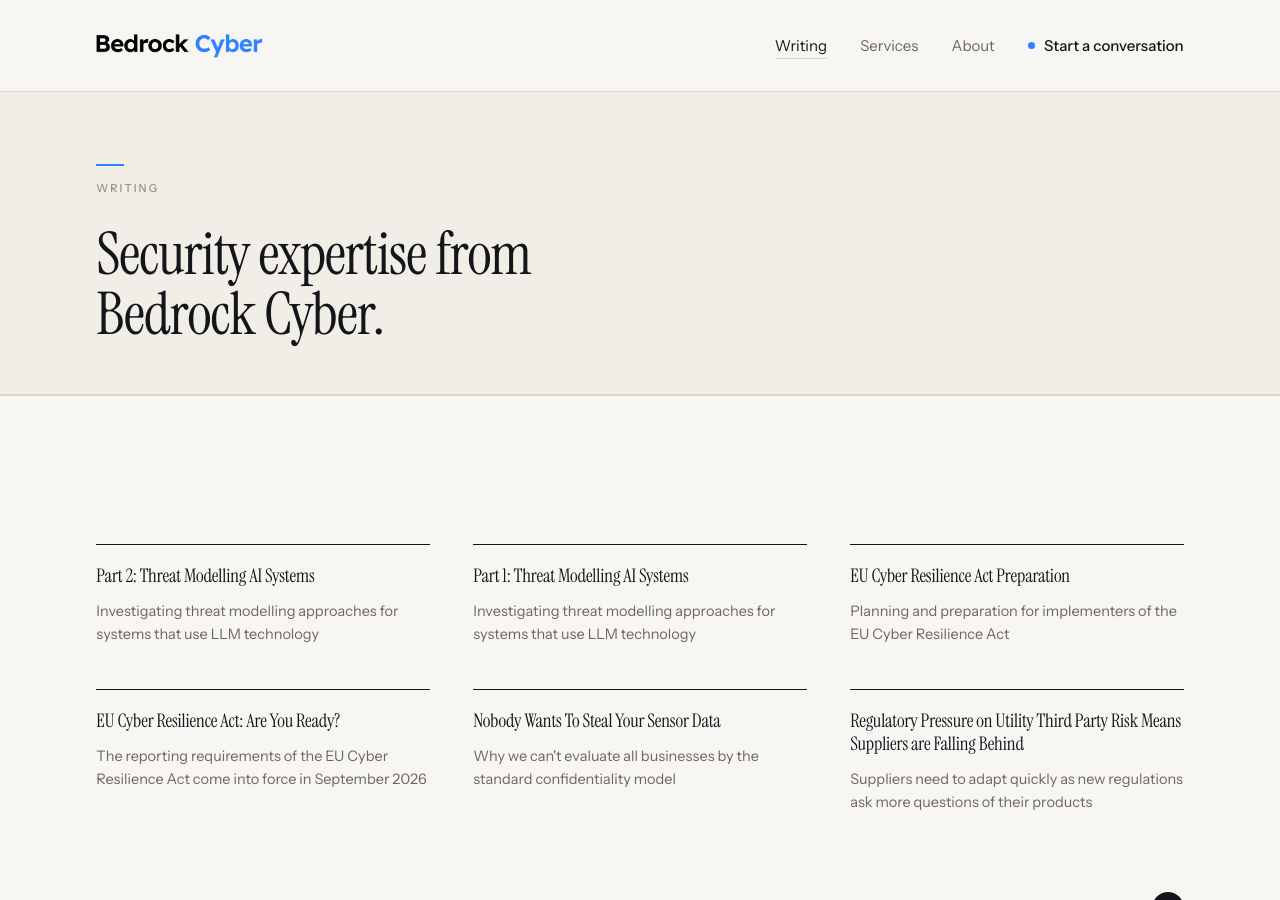
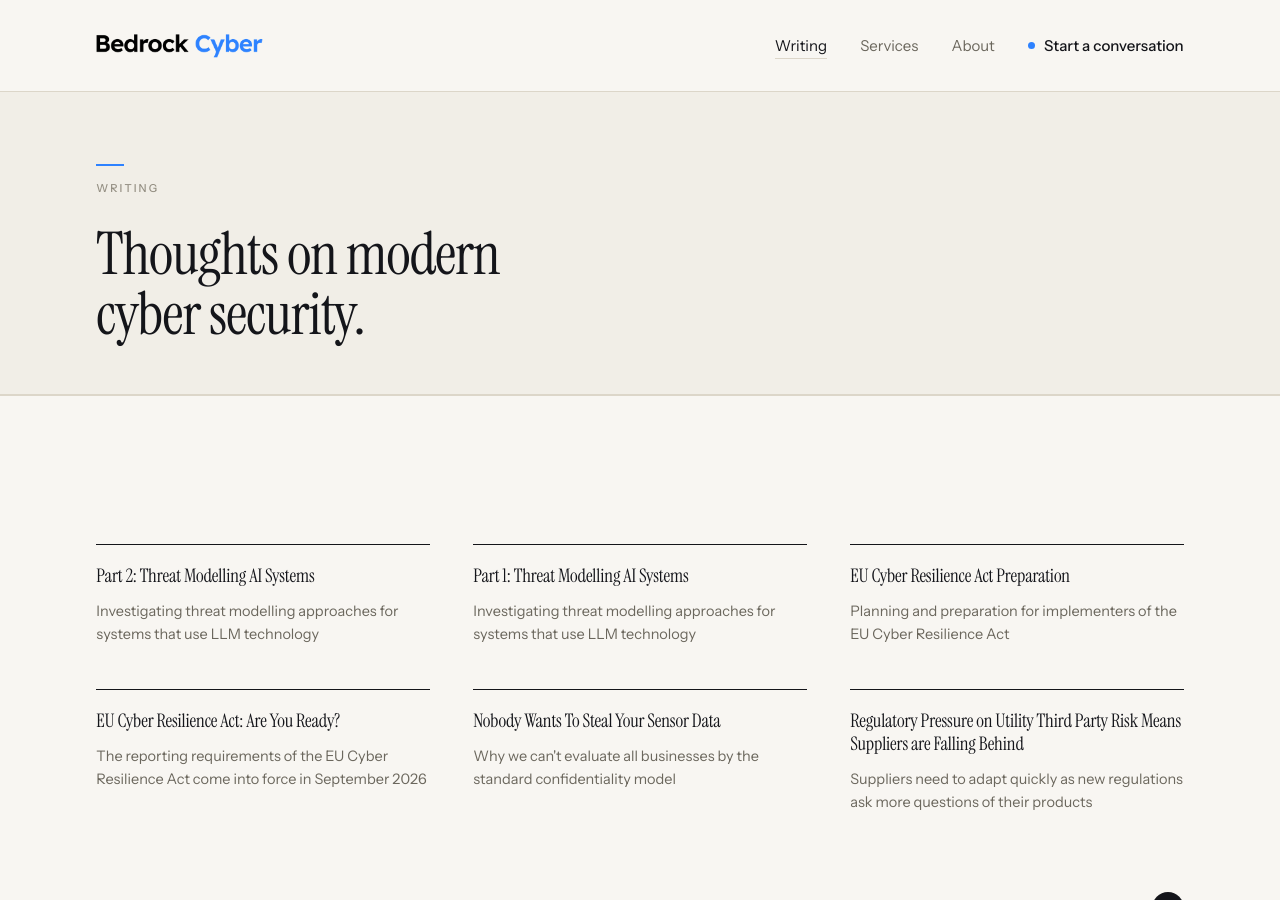
Before and after one commit to alibaabaa/alibaabaa.github.io, a Jekyll site: the page built from writing/index.html, in a window 1280 px wide and 900 px high. Built offline with Jekyll 4.4.1, drawn with Linux system fonts in a browser that asks for light colours.

Commit message:
Change subtitle on writing page

```diff
--- a/writing/index.html
+++ b/writing/index.html
@@ -1,6 +1,6 @@
 ---
 layout: page
-title: Security expertise from Bedrock&nbsp;Cyber.
+title: Thoughts on modern cyber security.
 eyebrow: Writing
 permalink: /writing/
 description: >-
```
